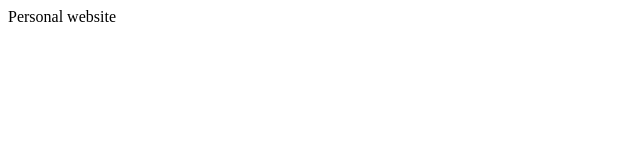
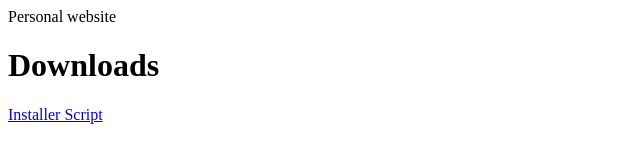
Before and after one commit to daniele821/daniele821.github.io, a plain HTML site: page index.html in a window 1280 px wide. Shown: the whole page, without its empty margins (0-640 px from the left). Drawn offline with Linux system fonts and the light colour scheme.

Commit message:
added script

```diff
--- a/index.html
+++ b/index.html
@@ -10,6 +10,8 @@
 
 <body>
     Personal website
+    <h1>Downloads</h1>
+    <a href="downloads/installer.sh" download="installer.sh">Installer Script</a>
 </body>
 
 </html>
```
Also changed, not shown: 1 other file.
